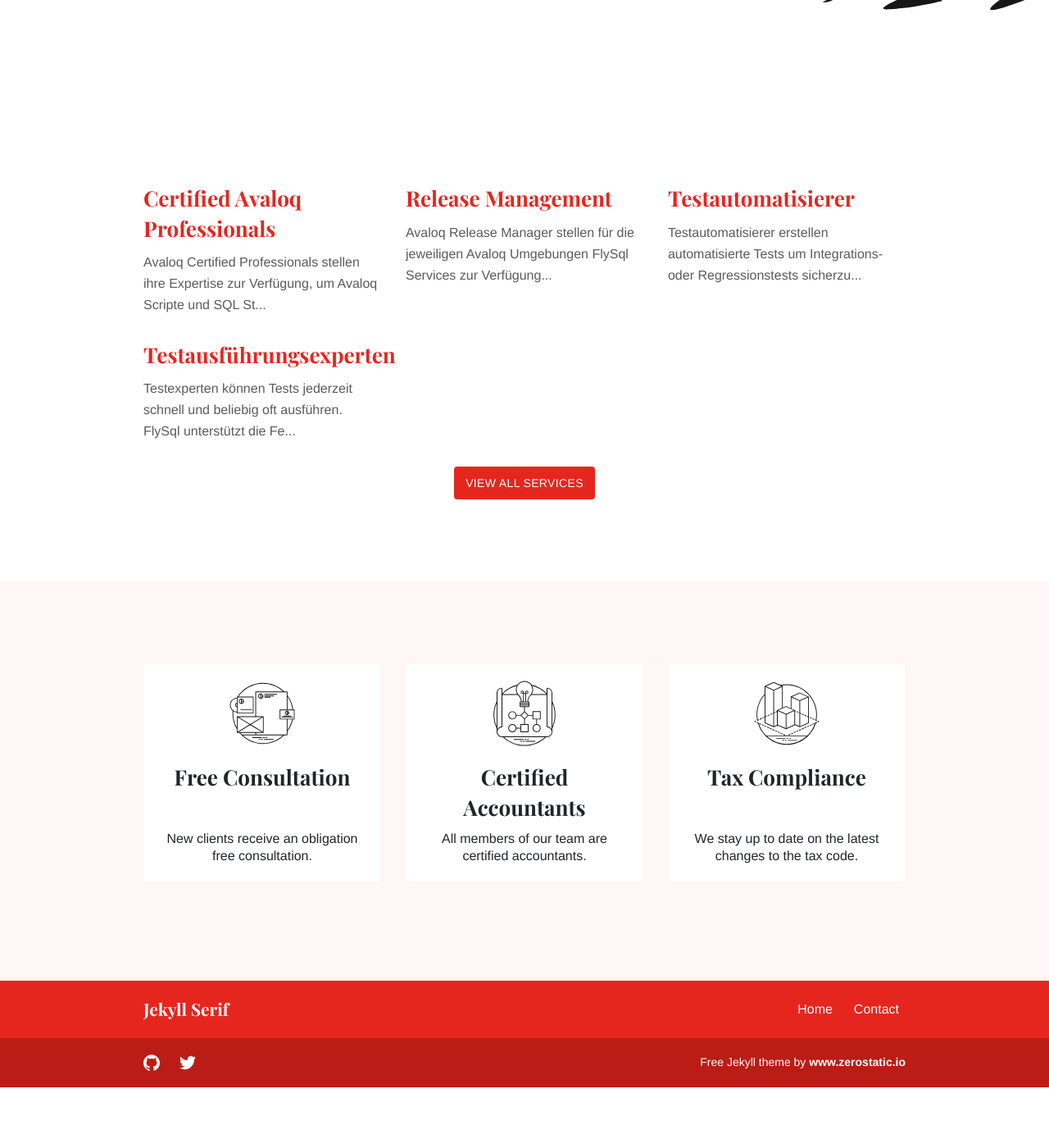
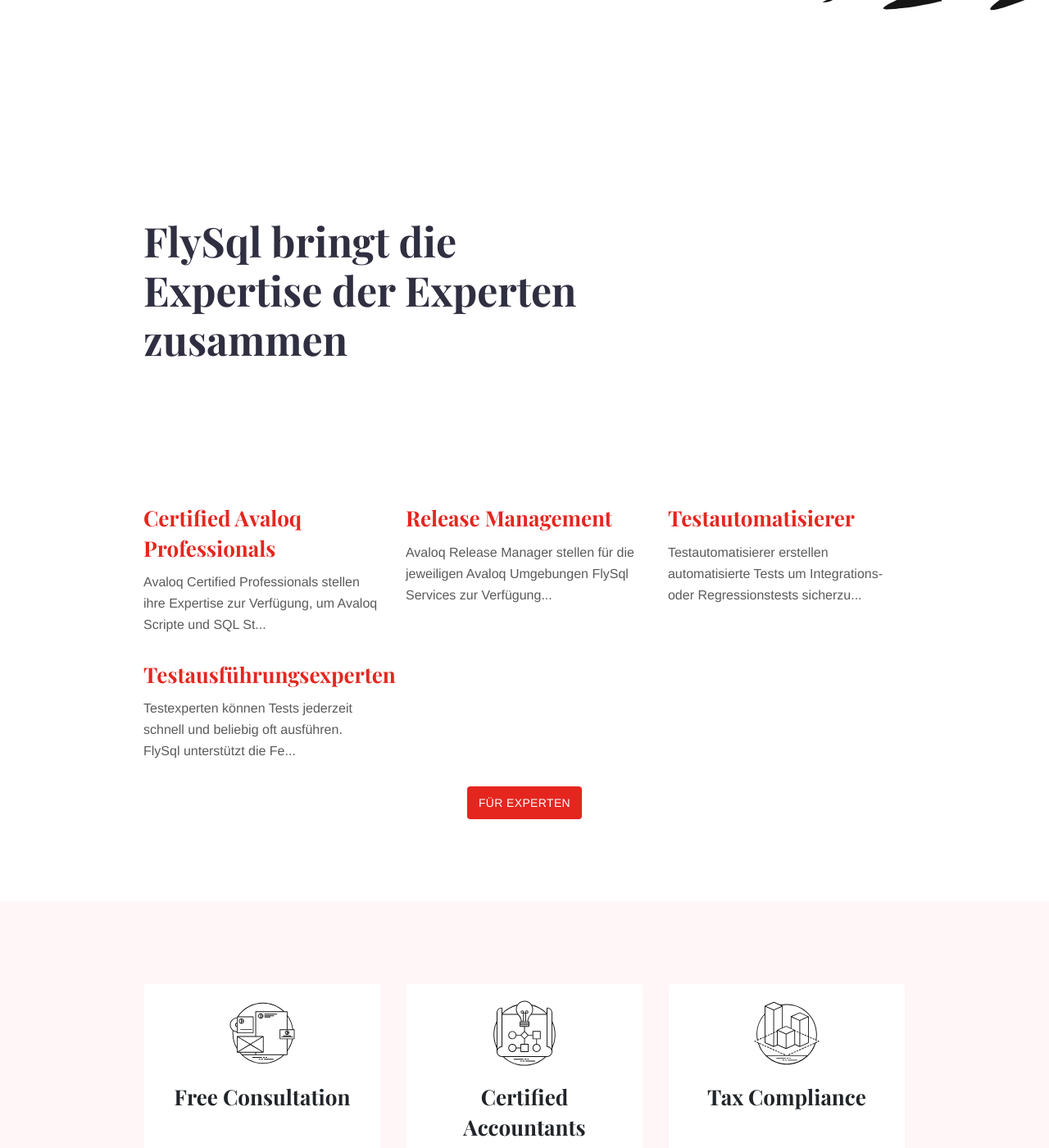
Before and after one commit to flysql/flysql.github.io, a Jekyll site: the page built from index.md, in a window 1280 px wide and 1400 px high, scrolled down 916 px. Shown: the whole window at 82% size. Built offline with Jekyll 4.4.1, drawn with Linux system fonts in a browser that asks for light colours; before the commit the page ends 2242 px from its top, so only the background shows below that.

Commit message:
add separator title in home

```diff
--- a/_layouts/home.html
+++ b/_layouts/home.html
@@ -21,6 +21,16 @@
   </div>
 </div>
 
+<div class="container pb-6 pt-6 pt-md-10 pb-md-10">
+  <div class="row justify-content-start">
+    <div class="col-12 col-md-8">
+      <div class="service service-single">
+        <h2 class="title">FlySql bringt die Expertise der Experten zusammen</h2>
+      </div>
+    </div>
+  </div>
+</div>
+
 <div class="strip">
   <div class="container pt-6 pb-6 pb-md-10">
     <div class="row justify-content-start">
@@ -39,7 +49,7 @@
     </div>
     <div class="row justify-content-center">
       <div class="col-auto">
-        <a class="button button-primary" href="{{ "services" | relative_url }}">View All Services</a>
+        <a class="button button-primary" href="{{ "services" | relative_url }}">FÜR EXPERTEN</a>
       </div>
     </div>
   </div>
```
